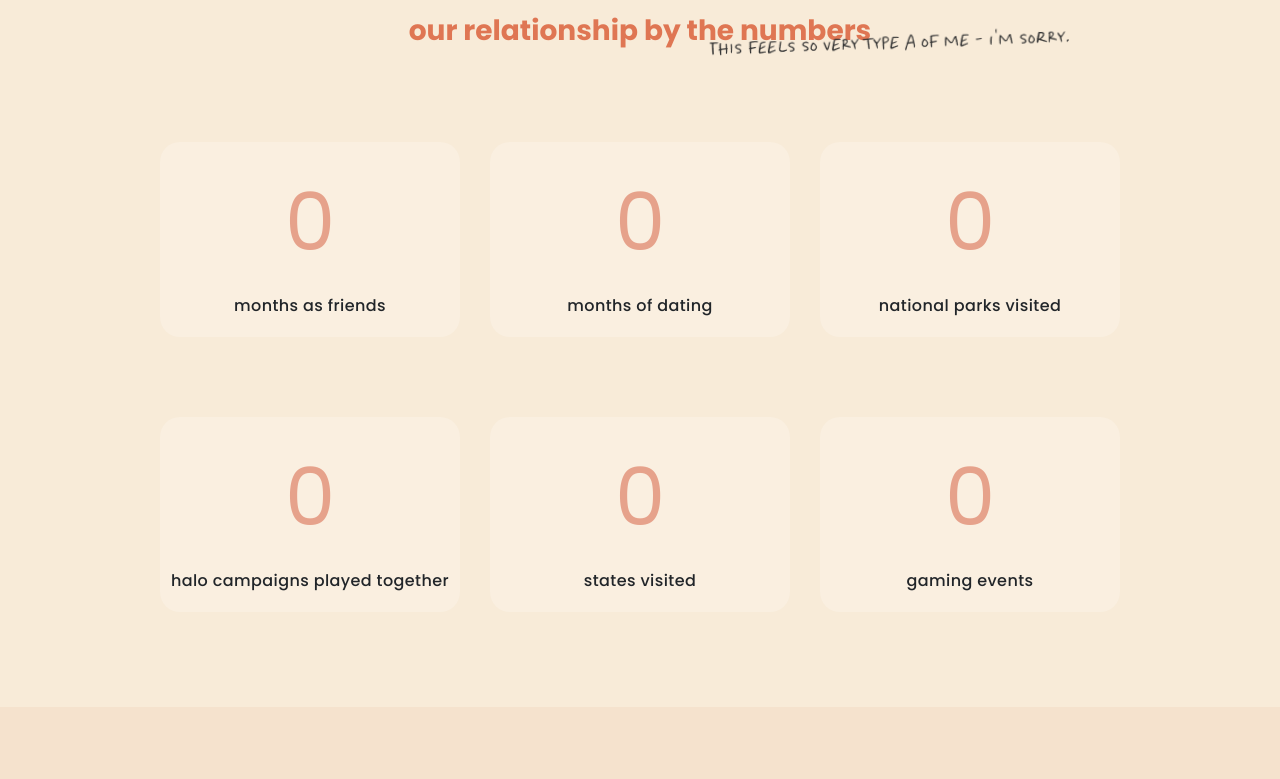
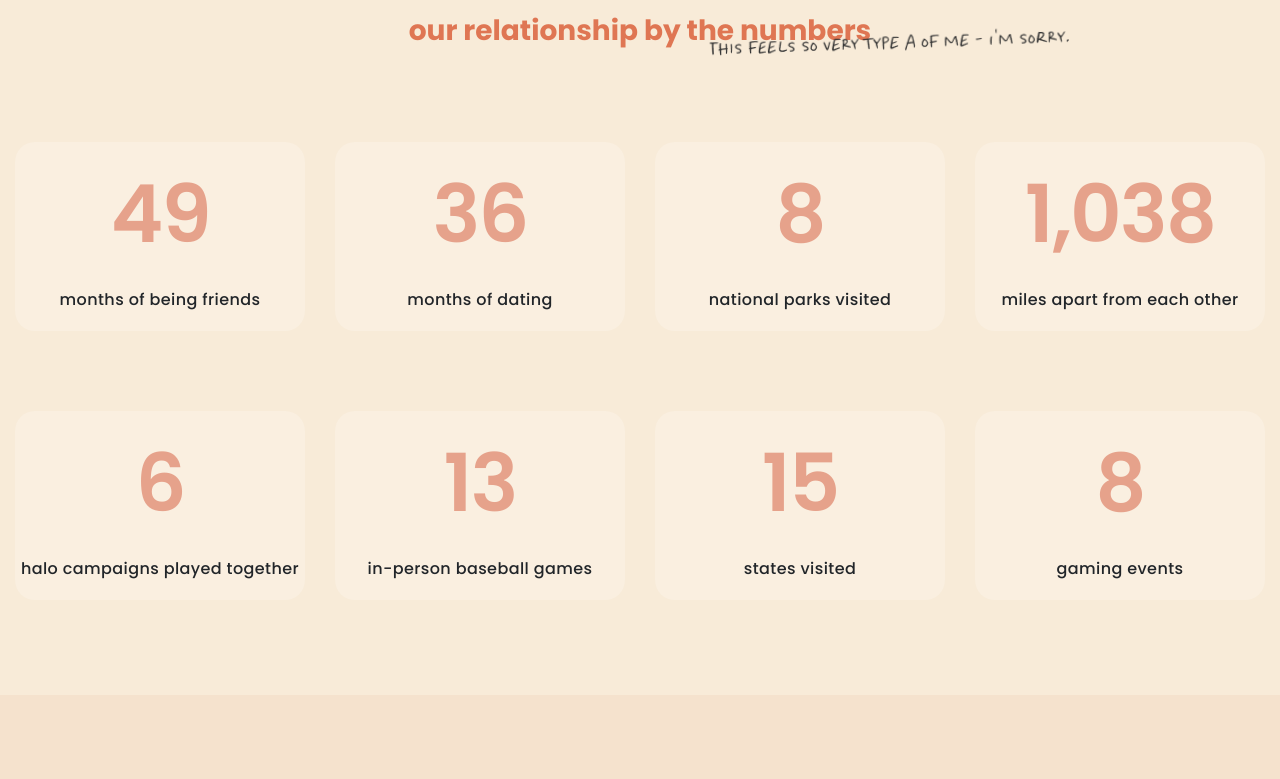
Before and after one commit to chantellcruz/year3, a React (Create React App) app: page / in a window 1280 px wide. Shown: the part 1278-2057 px from the top of the page. Built offline with nearby package versions, Linux system fonts and the light colour scheme.

Commit message:
last major update. basically complete!

```diff
--- a/package.json
+++ b/package.json
@@ -14,6 +14,7 @@
     "bootstrap": "^5.2.3",
     "react": "^18.2.0",
     "react-bootstrap": "^2.7.0",
+    "react-countup": "^6.4.1",
     "react-dom": "^18.2.0",
     "react-multi-carousel": "^2.8.2",
     "react-native-text-ticker": "^1.14.0",
@@ -22,6 +23,7 @@
     "react-router-dom": "^5.2.0",
     "react-scripts": "^2.1.8",
     "react-scroll": "^1.8.9",
+    "react-visibility-sensor": "^5.1.1",
     "styled-components": "^5.3.6",
     "web-vitals": "^2.1.4"
   },
--- a/src/pages/Home.js
+++ b/src/pages/Home.js
@@ -3,16 +3,7 @@ import '../styles/Home.css';
 import Container from 'react-bootstrap/Container';
 import Lego from '../assets/lego-heart.gif';
 
-
-
-export default function Home() {
-  const handleClickScroll = () => {
-    const element = document.getElementById('stats');
-    if (element) {
-      // 👇 Will scroll smoothly to the top of the next section
-      element.scrollIntoView({ behavior: 'smooth' });
-    }
-  };
+function Home() {
 
   const scrollToStats = () => {
     const element = document.getElementById('stats');
@@ -22,15 +13,16 @@ export default function Home() {
     }
   };
 
-
   return (
     <div id="home">
       <Container>
         <img src={Lego} width="800px" />
         <h1>Yay we made it 3 years</h1>
         <p>wowowowow. look at us.</p>
-        <button className="btn-scroll" onClick={scrollToStats} style={{outline: 'none'}}>Let's see some stats</button>
+        <button className="btn-scroll" onClick={scrollToStats} style={{outline: 'none'}}>let's see some stats</button>
       </Container>
     </div>
   );
 }
+
+export default Home;
--- a/src/pages/Stats.js
+++ b/src/pages/Stats.js
@@ -1,38 +1,112 @@
 import React from 'react';
 import '../styles/Stats.css';
+import CountUp, { useCountUp } from 'react-countup';
+import VisibilitySensor from "react-visibility-sensor";
 
 function Stats() {
+
+  useCountUp({
+    ref: 'counter',
+    end: 1234567,
+    enableScrollSpy: true,
+    scrollSpyDelay: 1000,
+  });
 
   return (
     <div id="stats">
       <h1>Our relationship by the numbers</h1>
       <h3>This feels so very type A of me - I'm sorry.</h3>
+
       <div className="flex-container">
         <div id="column">
-  <span class="num" data-val="49"><h1>0</h1></span>
-    <p>months as friends</p>
+          <CountUp end={49} duration={2.45} enableScrollSpy
+            style={{
+              fontSize: '80px',
+              letterSpacing: '-2px',
+              color: '#e6a28b',
+              fontFamily: 'poppins, sans-serif',
+              fontWeight: 600
+            }} />
+          <p>months of being friends</p>
         </div>
         <div id="column">
-  <span class="num" data-val="36"><h1>0</h1></span>
+          <CountUp end={36} duration={1.8} enableScrollSpy
+            style={{
+              fontSize: '80px',
+              letterSpacing: '-2px',
+              color: '#e6a28b',
+              fontFamily: 'poppins, sans-serif',
+              fontWeight: 600
+            }} />
           <p>months of dating</p>
         </div>
         <div id="column">
-  <span class="num" data-val="8"><h1>0</h1></span>
+        <CountUp end={8} duration={1} enableScrollSpy
+            style={{
+              fontSize: '80px',
+              letterSpacing: '-2px',
+              color: '#e6a28b',
+              fontFamily: 'poppins, sans-serif',
+              fontWeight: 600
+            }} />
           <p>national parks visited</p>
         </div>
+        <div id="column">
+        <CountUp end={1038} duration={4} enableScrollSpy
+            style={{
+              fontSize: '80px',
+              letterSpacing: '-2px',
+              color: '#e6a28b',
+              fontFamily: 'poppins, sans-serif',
+              fontWeight: 600
+            }} />
+          <p>miles apart from each other</p>
+        </div>
+      </div>
 
-</div>
       <div className="flex-container">
         <div id="column">
-  <span class="num" data-val="6"><h1>0</h1></span>
+          <CountUp end={6} duration={1} enableScrollSpy
+            style={{
+              fontSize: '80px',
+              letterSpacing: '-2px',
+              color: '#e6a28b',
+              fontFamily: 'poppins, sans-serif',
+              fontWeight: 600
+            }} />
           <p>halo campaigns played together</p>
         </div>
         <div id="column">
-  <span class="num" data-val="15"><h1>0</h1></span>
+          <CountUp end={13} duration={2} enableScrollSpy
+            style={{
+              fontSize: '80px',
+              letterSpacing: '-2px',
+              color: '#e6a28b',
+              fontFamily: 'poppins, sans-serif',
+              fontWeight: 600
+            }} />
+          <p>in-person baseball games</p>
+        </div>
+        <div id="column">
+        <CountUp end={15} duration={2} enableScrollSpy
+            style={{
+              fontSize: '80px',
+              letterSpacing: '-2px',
+              color: '#e6a28b',
+              fontFamily: 'poppins, sans-serif',
+              fontWeight: 600
+            }} />
           <p>states visited</p>
         </div>
         <div id="column">
-  <span class="num" data-val="8"><h1>0</h1></span>
+        <CountUp end={8} duration={1} enableScrollSpy
+            style={{
+              fontSize: '80px',
+              letterSpacing: '-2px',
+              color: '#e6a28b',
+              fontFamily: 'poppins, sans-serif',
+              fontWeight: 600
+            }} />
           <p>gaming events</p>
         </div>
       </div>
```
Also changed, not shown: 2 other files (tests, documents, lock files or other folders). Lines whose indentation alone changed are shown as unchanged.
